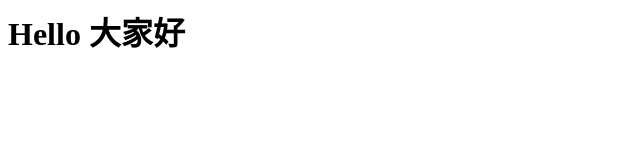
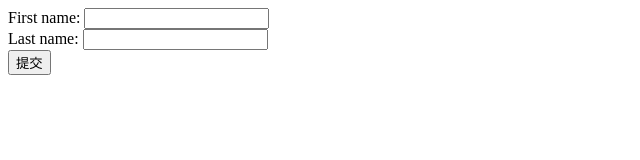
Before and after one commit to WulanOVO/WulanOVO.github.io, a plain HTML site: page index.html in a window 1280 px wide. Shown: the whole page, without its empty margins (0-640 px from the left). Drawn offline with Linux system fonts and the light colour scheme.

Commit message:
Update index.html

```diff
--- a/index.html
+++ b/index.html
@@ -1 +1,5 @@
-<h1>Hello 大家好</h1>
+<form action="demo_form.php">
+  First name: <input type="text" name="fname"><br>
+  Last name: <input type="text" name="lname"><br>
+  <input type="submit" value="提交">
+</form>
```
